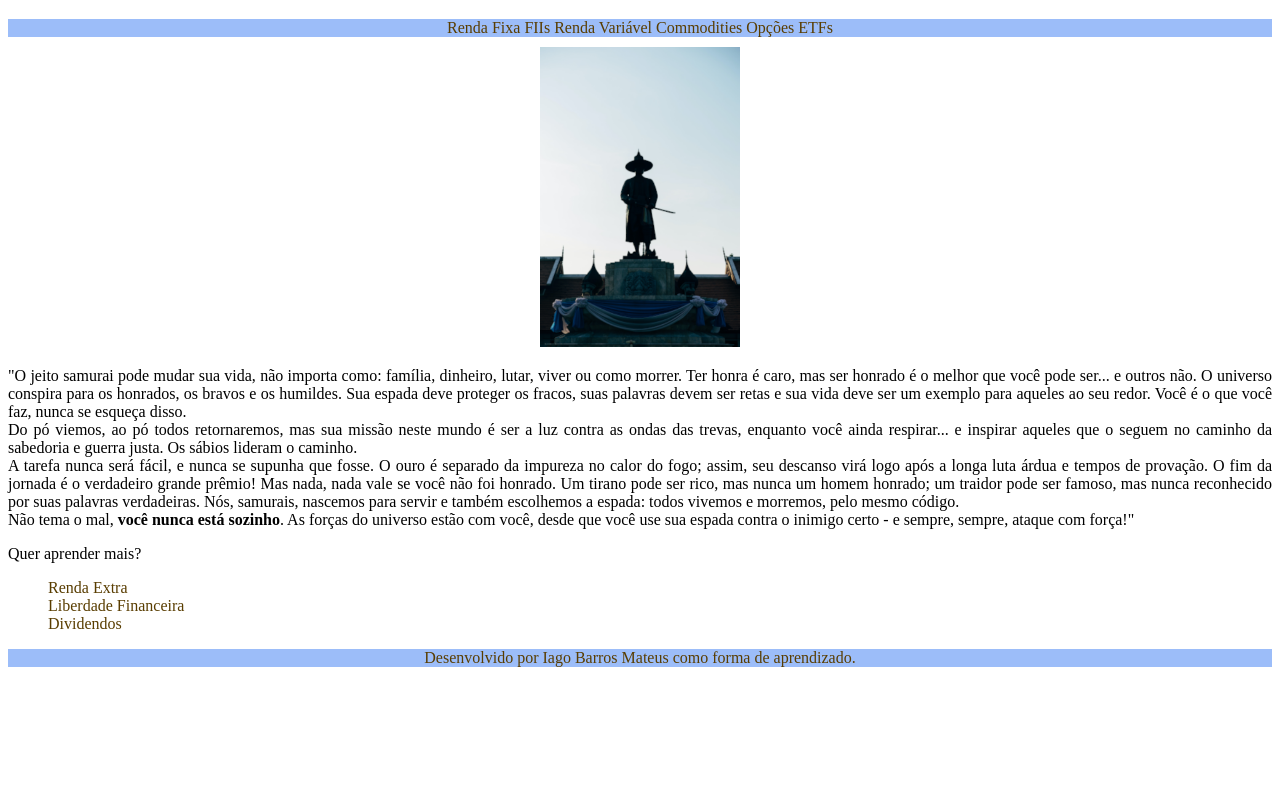
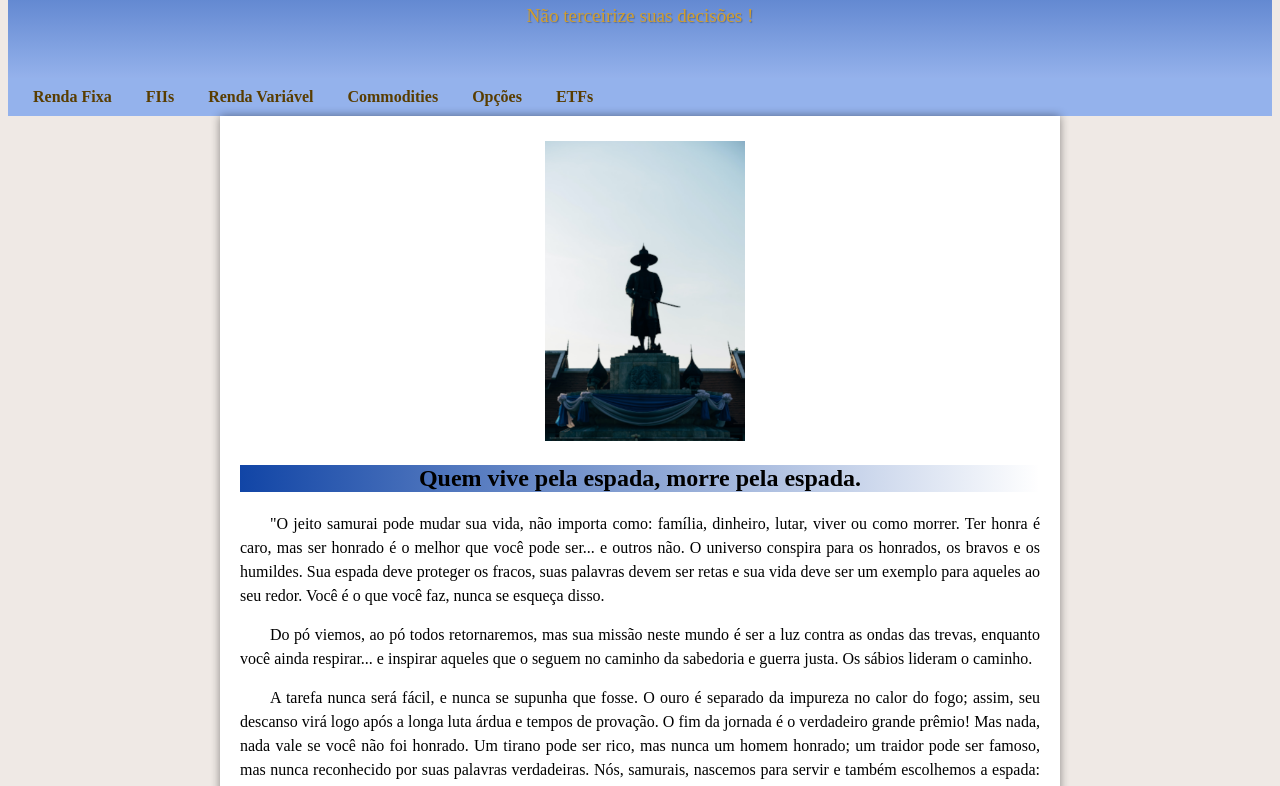
Before and after one commit to iagobarrosmateus/Estudos-Iniciais-HTML-CSS-e-JavaScript, a plain HTML site: page HTML - CSS/Desafio 3/paginicial.html in a window 1280 px wide. Shown: the part 140-926 px from the top of the page. Before the commit the page ends 823 px from the top, so only its background shows below. Drawn offline with Linux system fonts and the light colour scheme.

Commit message:
Desafio 3

```diff
--- a/HTML - CSS/Desafio 3/CSS/estilo.css
+++ b/HTML - CSS/Desafio 3/CSS/estilo.css
@@ -1,42 +1,128 @@
 @charset "UTF-8";
 
 @import url('https://fonts.googleapis.com/css2?family=Zilla+Slab:wght@300&display=swap');
+/*Fazer configurações globais*/
+*{
+    /*Aqui vão as configurações*/
+}
+/*Criar variáveis*/
+:root{
+    --cor0: #3074f279;
+    --cor1: #593d00;
+    --cor2: #1145a6;
+    --cor3: #d19d2d;
+    --fonte-pradao: 'Zilla Slab, serif' ;
+}
 
 body{
-    font-family: 'Zilla Slab', serif;
-    font-size: 16px;
+    font-family: var(--fonte-pradao);
+    background-color: #efe9e5;
+
 }
 header{
     text-align: center;
-    margin: 30px 30px 5px 30px;
-    padding: 5px;
+    min-height: 150px;
+    background-image: linear-gradient(to top, var(--cor0), var(--cor2));
+    color: var(--cor3);
+    padding: 30px;
+}
+header > h1{
+    margin-bottom: 20px;
+    font-size: 3em;
+    text-shadow: 2px 2px 2px rgba(0, 0, 0, 0.26);
+}
+header > p{
+    font-size: 1.2em;
+    max-width: 500px;
+    margin:auto;
+    margin-bottom: 20px;
+    text-shadow: 1px 1px 1px rgba(0, 0, 0, 0.26);
 }
 nav{
-    text-align: center;
-    background-color: #3074f279;
+    background-color:var(--cor0);
+    padding: 10px;
+    box-shadow: opx 7px 7px rgba(0, 0, 0, 0.199);
+
 }
 nav > a{
     text-decoration: none;
-    color: #593D00;
+    color: var(--cor1);
+    font-weight: bold;
+    margin: 15px;
+}
+a:hover{
+    color:var(--cor3);
 }
 main{
     background-color: white;
     text-align: justify;
     color: black;
+    border-bottom-left-radius: 10px;
+    border-bottom-right-radius: 10px;
+    padding: 20px;
+    box-shadow: 0px 0px 10px rgba(0, 0, 0, 0.432);
+     /*Responsividade*/
+     min-width: 280px;
+     max-width: 800px;
+     margin: auto;
+     margin-bottom: 20px;
+
+}
+main article h2{
+    text-align: center;
+    background-image: linear-gradient(to right, var(--cor2), transparent);
+}
+
+main article p{
+    margin: 15px 0px;
+    text-indent: 30px;
+    line-height: 1.5em;
+}
+div.video{
+    background-color: var(--cor2);
+    margin: 0px -20px 30px -20px;
+    padding: 20px;
+    position: relative;
+    padding-bottom: 50%;
+}
+div.video > iframe{
+    position: absolute;
+    top:5%;
+    left:5%;
+    width:90%;
+    height:90%;
 }
 .imagem{
+    margin: 5px;
     text-align: center;
-    margin: 10px;
+    /*Responsividade*/
+    width: 100%;
 }
-a{
+aside ul a{
     text-decoration: none;
-    color: #593D00;
+    color: white;
+}
+aside{
+    background-color: var(--cor2);
+    border-radius: 10px;
+    box-shadow: 3px 3px 8px rgba(0, 0, 0, 0.199) ;
 }
 aside > ul{
     list-style: none;
+}
+aside > h3{
+    font-weight: normal;
+    background-color: var(--cor0);
+    color: var(--cor3);
+    text-shadow: 2px 2px 2px rgba(0, 0, 0, 0.267);
+    border-radius: 10px 10px 0px 0px;
+    padding: 10px;
+    margin:  -10px 0px 0px 0px;
 }
 footer{
     text-align: center;
     background-color: #3074f279;
     color: #593D00;
+    font-size: 0.8em;
+    padding: 3px;
 }
--- a/HTML - CSS/Desafio 3/paginicial.html
+++ b/HTML - CSS/Desafio 3/paginicial.html
@@ -26,22 +26,26 @@
             <div class="imagem">
                 <img src="Imagens/samurai.png" alt="samurai" width="200px" >
             </div>
-            <p>
-                "O jeito samurai pode mudar sua vida, não importa como: família, dinheiro, lutar, viver ou como morrer. Ter honra é caro, mas ser honrado é o melhor que você pode ser... e outros não. O universo conspira para os honrados, os bravos e os humildes. Sua espada deve proteger os fracos, suas palavras devem ser retas e sua vida deve ser um exemplo para aqueles ao seu redor. Você é o que você faz, nunca se esqueça disso.
-                <br>
-                Do pó viemos, ao pó todos retornaremos, mas sua missão neste mundo é ser a luz contra as ondas das trevas, enquanto você ainda respirar... e inspirar aqueles que o seguem no caminho da sabedoria e guerra justa. Os sábios lideram o caminho.
-                <br>
-                A tarefa nunca será fácil, e nunca se supunha que fosse. O ouro é separado da impureza no calor do fogo; assim, seu descanso virá logo após a longa luta árdua e tempos de provação. O fim da jornada é o verdadeiro grande prêmio! Mas nada, nada vale se você não foi honrado. Um tirano pode ser rico, mas nunca um homem honrado; um traidor pode ser famoso, mas nunca reconhecido por suas palavras verdadeiras. Nós, samurais, nascemos para servir e também escolhemos a espada: todos vivemos e morremos, pelo mesmo código.
-                <br>
-                Não tema o mal, <strong>você nunca está sozinho</strong>. As forças do universo estão com você, desde que você use sua espada contra o inimigo certo - e sempre, sempre, ataque com força!"
-            </p>
+            <h2>Quem vive pela espada, morre pela espada.</h2>
+            <p>"O jeito samurai pode mudar sua vida, não importa como: família, dinheiro, lutar, viver ou como morrer. Ter honra é caro, mas ser honrado é o melhor que você pode ser... e outros não. O universo conspira para os honrados, os bravos e os humildes. Sua espada deve proteger os fracos, suas palavras devem ser retas e sua vida deve ser um exemplo para aqueles ao seu redor. Você é o que você faz, nunca se esqueça disso.</p>
+
+            <p>Do pó viemos, ao pó todos retornaremos, mas sua missão neste mundo é ser a luz contra as ondas das trevas, enquanto você ainda respirar... e inspirar aqueles que o seguem no caminho da sabedoria e guerra justa. Os sábios lideram o caminho.</p>
+
+            <p>A tarefa nunca será fácil, e nunca se supunha que fosse. O ouro é separado da impureza no calor do fogo; assim, seu descanso virá logo após a longa luta árdua e tempos de provação. O fim da jornada é o verdadeiro grande prêmio! Mas nada, nada vale se você não foi honrado. Um tirano pode ser rico, mas nunca um homem honrado; um traidor pode ser famoso, mas nunca reconhecido por suas palavras verdadeiras. Nós, samurais, nascemos para servir e também escolhemos a espada: todos vivemos e morremos, pelo mesmo código.</p>
+
+            <p>Não tema o mal, <strong>você nunca está sozinho</strong>. As forças do universo estão com você, desde que você use sua espada contra o inimigo certo - e sempre, sempre, ataque com força!"  </p>
+
+            <div class="video">
+                <iframe width="560" height="315" src="https://www.youtube.com/embed/ilaULOHeoks" title="YouTube video player" frameborder="0" allow="accelerometer; autoplay; clipboard-write; encrypted-media; gyroscope; picture-in-picture" allowfullscreen></iframe>
+            </div>
 
             <aside>
-                <p>Quer aprender mais?</p>
+                <h3>Quer aprender mais?</h3>
                 <ul>
                     <li><a href="@">Renda Extra</a></li>
                     <li><a href="@">Liberdade Financeira</a></li>
                     <li><a href="@">Dividendos</a></li>
+                    <br>
                 </ul>
             </aside>
         </article>
```
